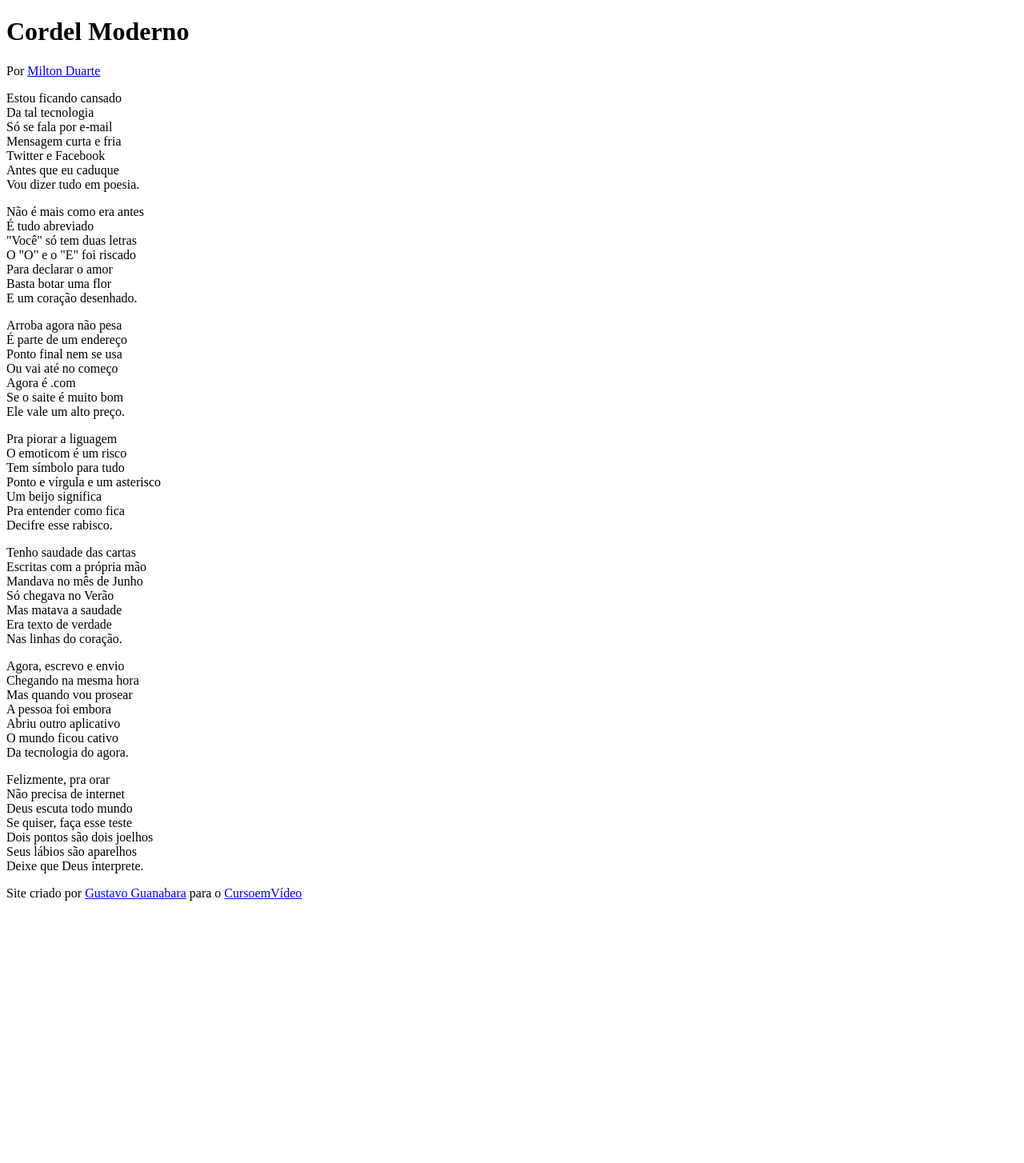
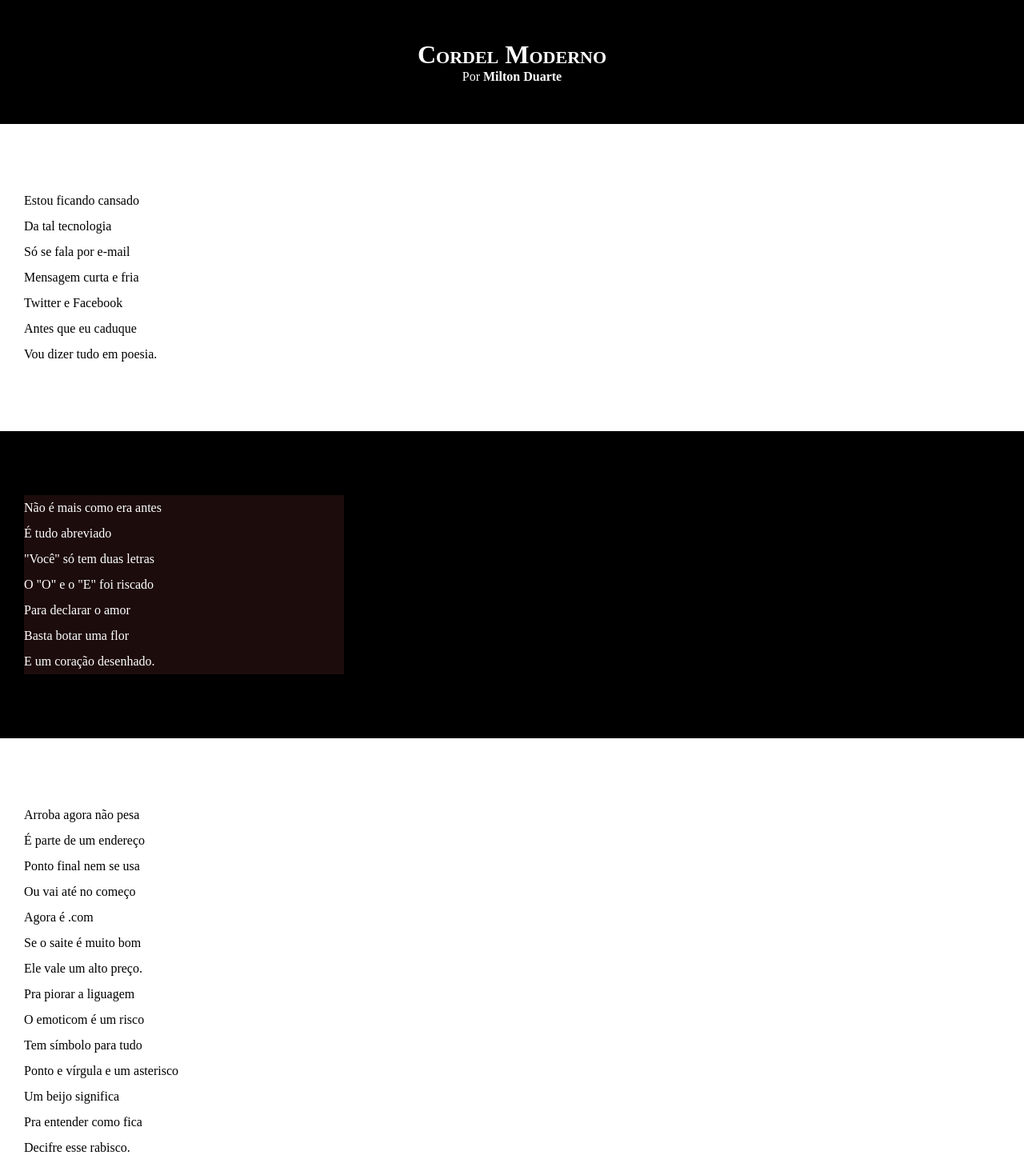
Before and after one commit to Daise-dev/html-css, a plain HTML site: page exercicios/pacote-d012/cordel.html in a window 1280 px wide. Shown: the top 1454 px of the page at 80% size. Before the commit the page ends 1142 px from the top, so only its background shows below. Drawn offline with Linux system fonts and the light colour scheme.

Commit message:
estilo atualizado

```diff
--- a/exercicios/pacote-d012/cordel.html
+++ b/exercicios/pacote-d012/cordel.html
@@ -20,7 +20,7 @@
 
 
 
-    <section>
+    <section class="normal">
         <p>
             Estou ficando cansado <br>
             Da tal tecnologia <br>
@@ -32,7 +32,7 @@
         </p>
     </section>
 
-    <section>
+    <section class="imagem">
         <p>
             Não é mais como era antes <br>
             É tudo abreviado <br>
@@ -44,7 +44,7 @@
         </p>
     </section>
 
-    <section>
+    <section class="normal">
         <p>
             Arroba agora não pesa <br>
             É parte de um endereço <br>
@@ -66,7 +66,7 @@
         </p>
     </section>
 
-    <sertion>
+    <section class="imagem">
         <p>
             Tenho saudade das cartas <br>
             Escritas com a própria mão <br>
@@ -76,9 +76,9 @@
             Era texto de verdade <br>
             Nas linhas do coração.
         </p>
-    </sertion>
+    </section>
 
-    <section>
+    <section class="normal">
         <p>
             Agora, escrevo e envio <br>
             Chegando na mesma hora <br>
--- a/exercicios/pacote-d012/style.css
+++ b/exercicios/pacote-d012/style.css
@@ -1 +1,68 @@
 @charset "UTF-8";
+
+*{
+    margin: 0px;
+    padding: 0px;
+}
+
+html, bady{
+    min-height: 100vh;
+    background-color: bisque;
+}
+
+header{
+    background-color: black;
+    color: white;
+    text-align: center;
+}
+
+header h1{
+    padding-top: 50px;
+    font-variant: small-caps;
+}
+
+header p{
+    padding-bottom: 50px;
+}
+
+header a, footer a{
+    color: white;
+    text-decoration: none;
+    font-weight: bold;
+}
+header a:hover, footer a:hover{
+    text-decoration: underline;
+}
+
+section{
+    padding-top: 10vh;
+    padding-bottom: 10vh;
+    line-height: 2em;
+    padding-left: 30px;
+}
+
+section.normal{
+    background-color: white;
+    color: black;
+}
+
+section.imagem{
+
+    background-color: black;
+    color: white;
+}
+
+section.imagem > p{
+
+    width: 400px;
+    background-color: rgba(43, 18, 18, 0.692);
+
+}
+
+
+footer{
+    background-color: black;
+    color: white;
+    text-align: center;
+    padding: 10px;
+}
```
